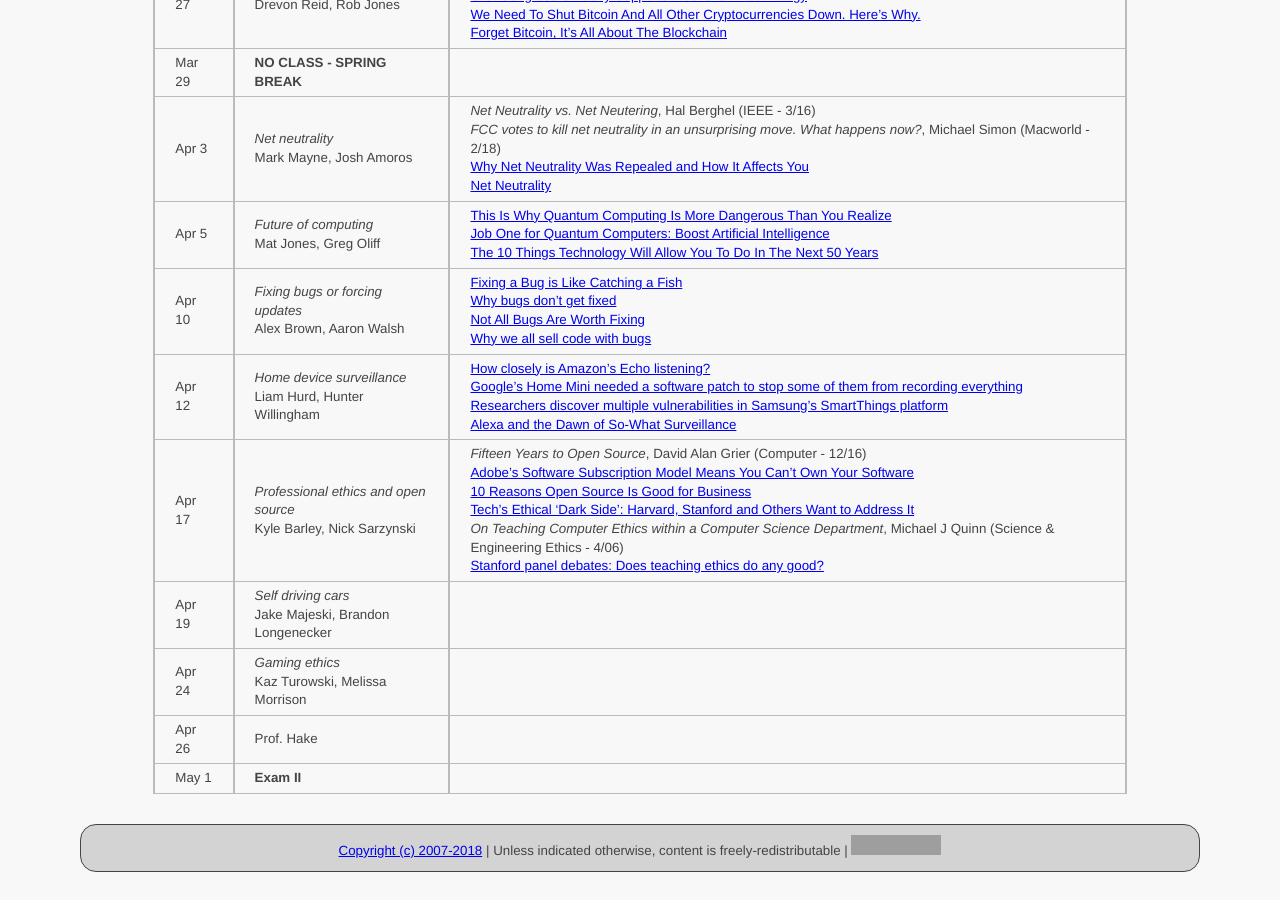
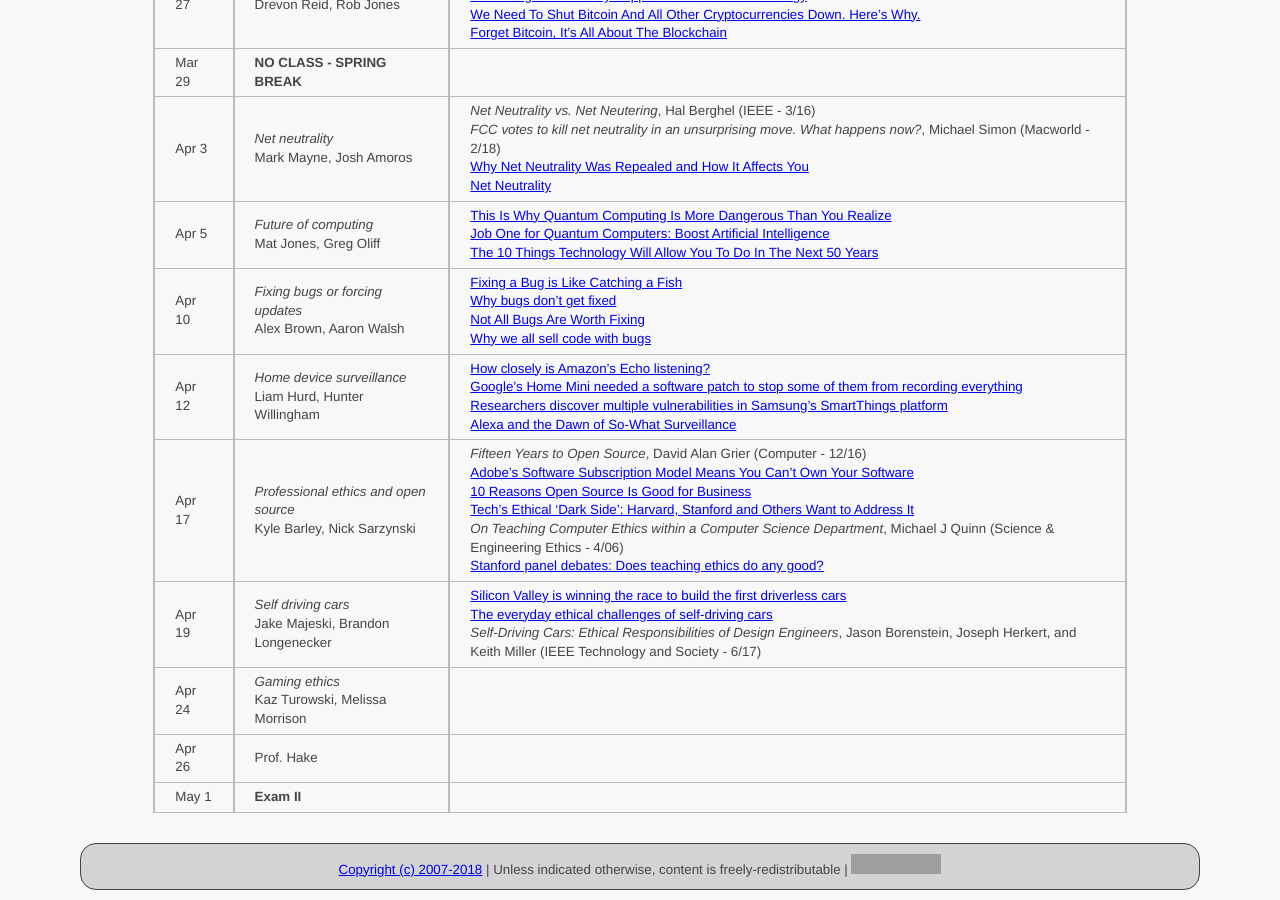
Before and after one commit to ycpcs/cs456-spring2018, a Jekyll site: the page built from schedule/index.md, in a window 1280 px wide and 900 px high, scrolled down 1437 px. Built offline with Jekyll 4.4.1, drawn with Linux system fonts in a browser that asks for light colours; grey boxes are pictures that could not be loaded.

Commit message:
add self driving car articles
add self driving car articles

```diff
--- a/schedule/index.md
+++ b/schedule/index.md
@@ -38,7 +38,7 @@ All reading materials can be accessed via [Schmidt Library](http://library.ycp.e
 > Apr 10  | *Fixing bugs or forcing updates* <br /> Alex Brown, Aaron Walsh | [Fixing a Bug is Like Catching a Fish](https://dzone.com/articles/fixing-bug-catching-fish) <br /> [Why bugs don’t get fixed](https://blogs.msdn.microsoft.com/alanpa/2009/09/30/why-bugs-dont-get-fixed/) <br /> [Not All Bugs Are Worth Fixing](https://blog.codinghorror.com/not-all-bugs-are-worth-fixing/) <br /> [Why we all sell code with bugs](https://www.theguardian.com/technology/2006/may/25/insideit.guardianweeklytechnologysection)|
 > Apr 12  | *Home device surveillance* <br /> Liam Hurd, Hunter Willingham | [How closely is Amazon’s Echo listening?](https://www.washingtonpost.com/news/the-switch/wp/2014/11/11/how-closely-is-amazons-echo-listening/?noredirect=on&utm_term=.75fd429121ca) <br /> [Google’s Home Mini needed a software patch to stop some of them from recording everything](https://www.theverge.com/2017/10/10/16456050/google-home-mini-always-recording-bug) <br /> [Researchers discover multiple vulnerabilities in Samsung's SmartThings platform](http://www.businessinsider.com/samsung-smartthings-platform-iot-security-issues-internet-of-things-2016-5) <br /> [Alexa and the Dawn of So-What Surveillance](http://www.seattleweekly.com/news/alexa-and-the-dawn-of-so-what-surveillance/)|
 > Apr 17  | *Professional ethics and open source* <br /> Kyle Barley, Nick Sarzynski | *Fifteen Years to Open Source*, David Alan Grier (Computer - 12/16) <br /> [Adobe’s Software Subscription Model Means You Can’t Own Your Software](https://www.scientificamerican.com/article/adobe-software-subscription-model-means-you-cant-own-your-software/) <br /> [10 Reasons Open Source Is Good for Business](https://www.pcworld.com/article/209891/10_reasons_open_source_is_good_for_business.html) <br /> [Tech’s Ethical ‘Dark Side’: Harvard, Stanford and Others Want to Address It](https://www.nytimes.com/2018/02/12/business/computer-science-ethics-courses.html) <br /> *On Teaching Computer Ethics within a Computer Science Department*, Michael J Quinn (Science & Engineering Ethics - 4/06) <br /> [Stanford panel debates: Does teaching ethics do any good?](https://news.stanford.edu/news/2014/may/ethics-in-society-051314.html) |
-> Apr 19  | *Self driving cars* <br /> Jake Majeski, Brandon Longenecker | |
+> Apr 19  | *Self driving cars* <br /> Jake Majeski, Brandon Longenecker | [Silicon Valley is winning the race to build the first driverless cars](https://theconversation.com/silicon-valley-is-winning-the-race-to-build-the-first-driverless-cars-91949) <br /> [The everyday ethical challenges of self-driving cars](https://theconversation.com/the-everyday-ethical-challenges-of-self-driving-cars-92710) <br /> *Self-Driving Cars: Ethical Responsibilities of Design Engineers*, Jason Borenstein, Joseph Herkert, and Keith Miller (IEEE Technology and Society - 6/17)|
 > Apr 24  | *Gaming ethics* <br /> Kaz Turowski, Melissa Morrison | |
 > Apr 26  | Prof. Hake | |
 > May 1   | **Exam II** | |
```
